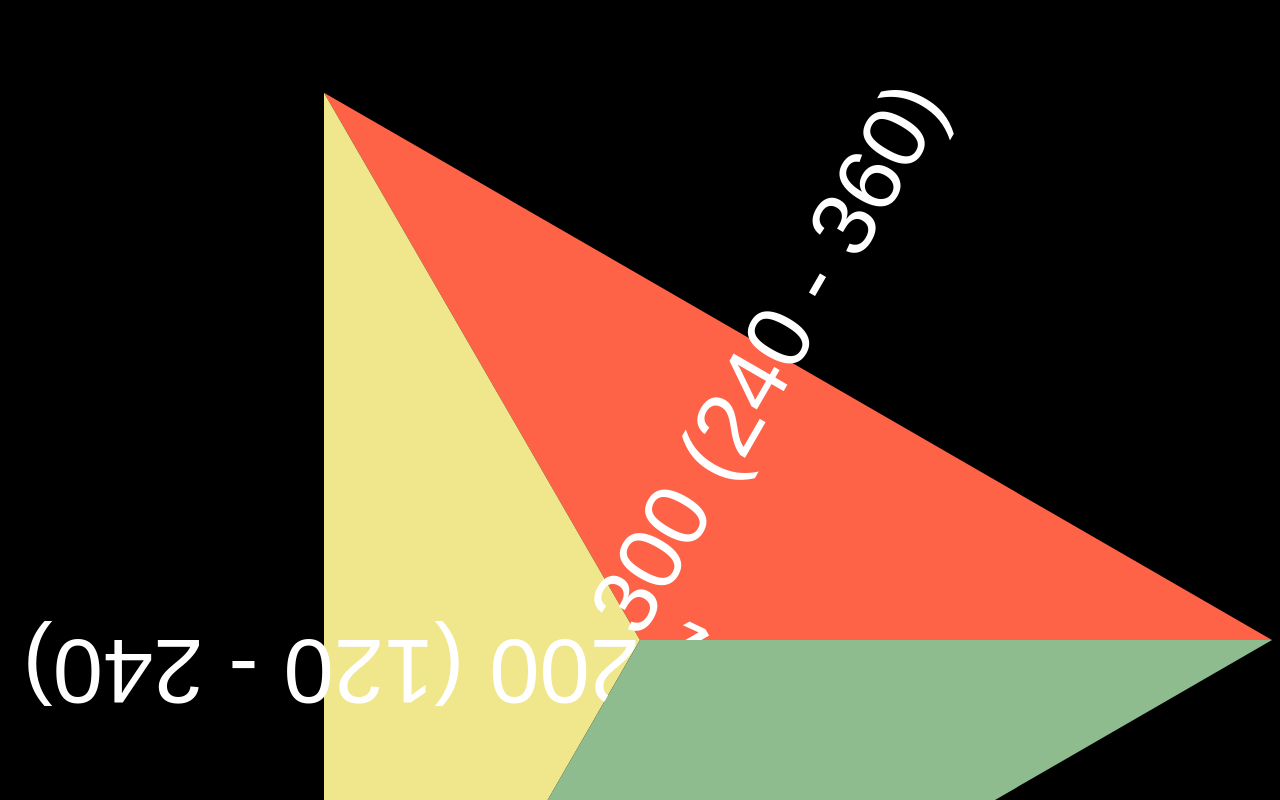
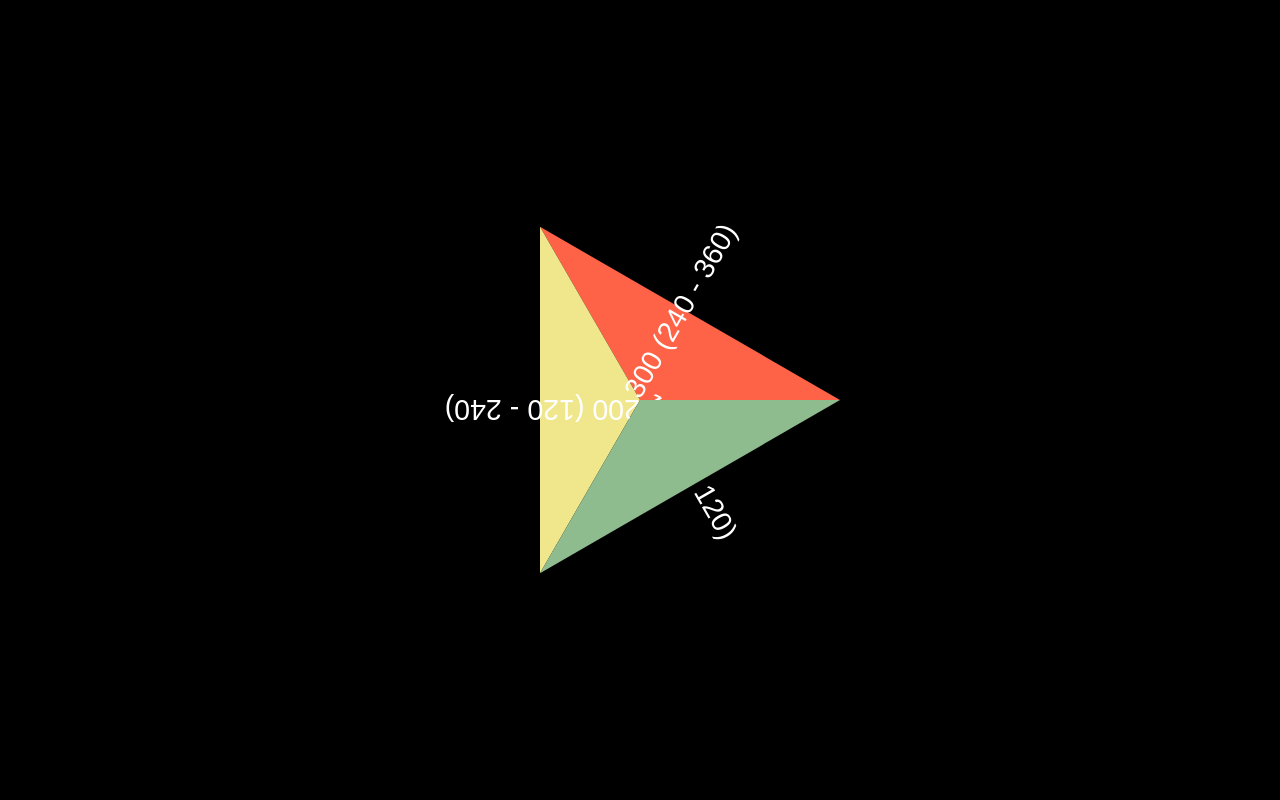
Before and after one commit to Znegl/wheel-of-fortune, a Vue app: page / in a window 1280 px wide. Shown: the top 800 px of the page. Built offline with nearby package versions, Linux system fonts and the light colour scheme.

Commit message:
Centered the wheel at the middle of the viewport

```diff
--- a/src/App.vue
+++ b/src/App.vue
@@ -1,6 +1,6 @@
 <template>
   <div id="app">
-    <FortuneWheel :sections="sections" />
+    <FortuneWheel :sections="sections"/>
   </div>
 </template>
 
@@ -38,12 +38,19 @@ export default {
 
 <style>
   body {
+    padding: 0;
+    margin: 0;
     background: black;
   }
+
   #app {
     font-family: sans-serif;
     -webkit-font-smoothing: antialiased;
     -moz-osx-font-smoothing: grayscale;
     text-align: center;
+    display: flex;
+    align-items: center;
+    justify-content: center;
+    height: 100vh;
   }
 </style>
--- a/src/components/FortuneWheel.vue
+++ b/src/components/FortuneWheel.vue
@@ -1,5 +1,5 @@
 <template>
-  <svg viewBox="0 0 42 42">
+  <svg viewBox="0 0 42 42" class="fortune-wheel">
     <WheelSection
       v-for="(section, index) in sections"
       :key="section.id"
@@ -39,3 +39,10 @@
     }
   }
 </script>
+
+<style scoped>
+  .fortune-wheel {
+    display: block;
+    width: 50vmin;
+  }
+</style>
```
Lines whose indentation alone changed are shown as unchanged.
